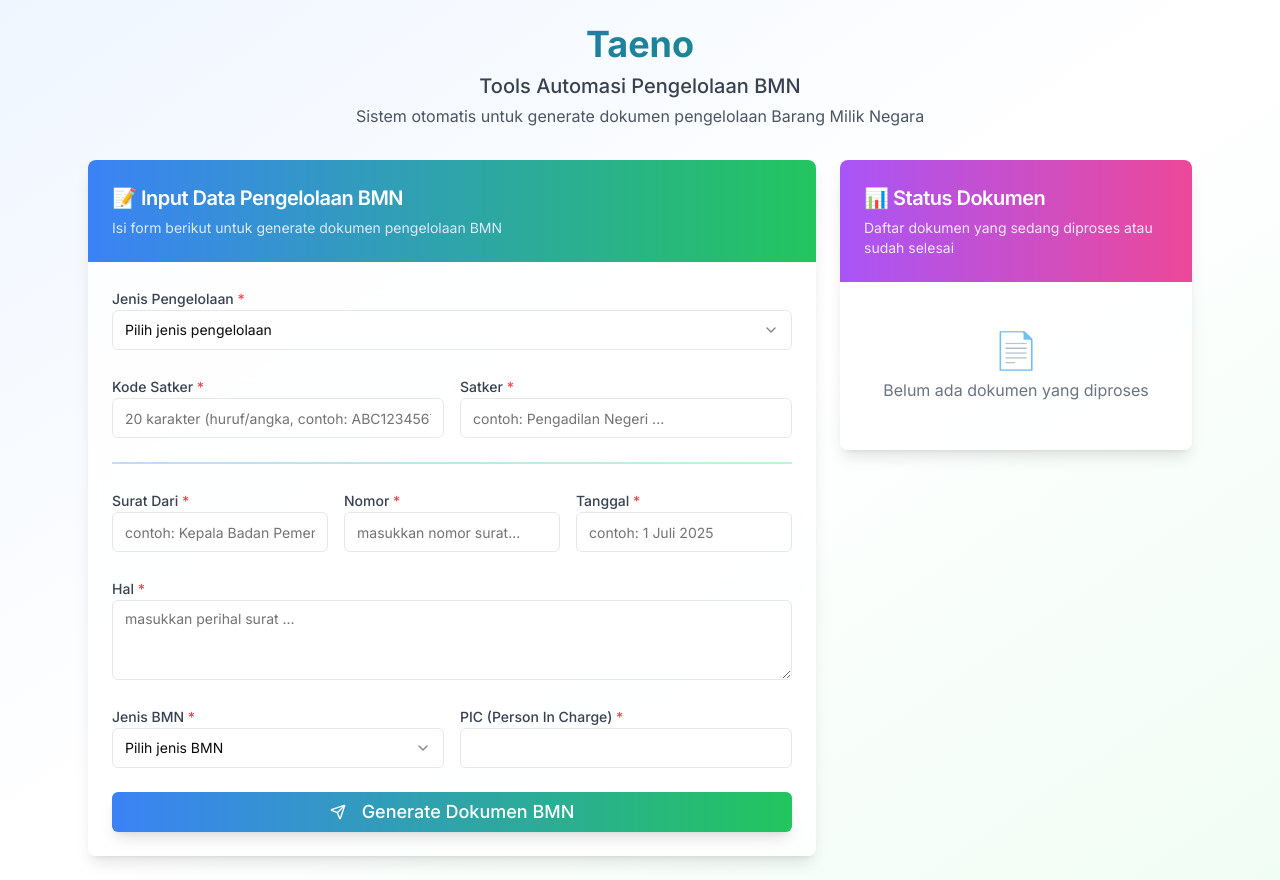
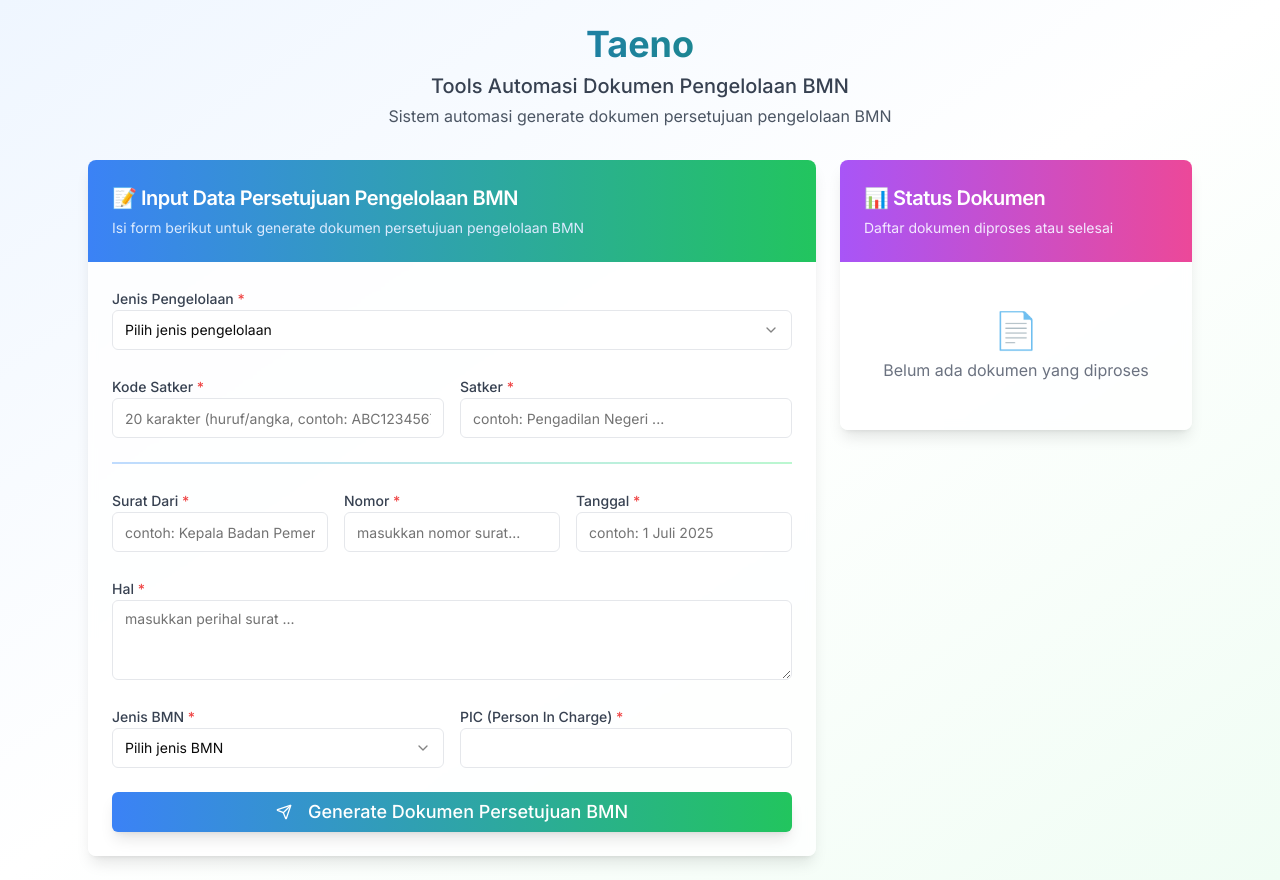
Before and after one commit to fahrialnusantara/webhook-pengelolaan, a Next.js app: page / in a window 1280 px wide. Built offline with nearby package versions, Linux system fonts and the light colour scheme.

Commit message:
Update page.tsx

```diff
--- a/app/page.tsx
+++ b/app/page.tsx
@@ -348,8 +348,8 @@ export default function BMNTools() {
           <h1 className="text-4xl font-bold mb-2 bg-gradient-to-r from-blue-600 to-green-600 bg-clip-text text-transparent">
             Taeno
           </h1>
-          <p className="text-xl text-gray-700 font-medium mb-1">Tools Automasi Pengelolaan BMN</p>
-          <p className="text-gray-600">Sistem otomatis untuk generate dokumen pengelolaan Barang Milik Negara</p>
+          <p className="text-xl text-gray-700 font-medium mb-1">Tools Automasi Dokumen Pengelolaan BMN</p>
+          <p className="text-gray-600">Sistem automasi generate dokumen persetujuan pengelolaan BMN </p>
         </div>
 
         <div className="grid lg:grid-cols-3 gap-6">
@@ -357,9 +357,9 @@ export default function BMNTools() {
           <div className="lg:col-span-2">
             <Card className="shadow-lg border-0 bg-white/80 backdrop-blur-sm">
               <CardHeader className="bg-gradient-to-r from-blue-500 to-green-500 text-white rounded-t-lg">
-                <CardTitle className="text-xl">📝 Input Data Pengelolaan BMN</CardTitle>
+                <CardTitle className="text-xl">📝 Input Data Persetujuan Pengelolaan BMN</CardTitle>
                 <CardDescription className="text-blue-100">
-                  Isi form berikut untuk generate dokumen pengelolaan BMN
+                  Isi form berikut untuk generate dokumen persetujuan pengelolaan BMN
                 </CardDescription>
               </CardHeader>
               <CardContent className="p-6">
@@ -536,7 +536,7 @@ export default function BMNTools() {
                     ) : (
                       <>
                         <Send className="w-5 h-5 mr-2" />
-                        Generate Dokumen BMN
+                        Generate Dokumen Persetujuan BMN
                       </>
                     )}
                   </Button>
@@ -551,7 +551,7 @@ export default function BMNTools() {
               <CardHeader className="bg-gradient-to-r from-purple-500 to-pink-500 text-white rounded-t-lg">
                 <CardTitle className="text-xl">📊 Status Dokumen</CardTitle>
                 <CardDescription className="text-purple-100">
-                  Daftar dokumen yang sedang diproses atau sudah selesai
+                  Daftar dokumen diproses atau selesai
                 </CardDescription>
               </CardHeader>
               <CardContent className="p-4">
```
